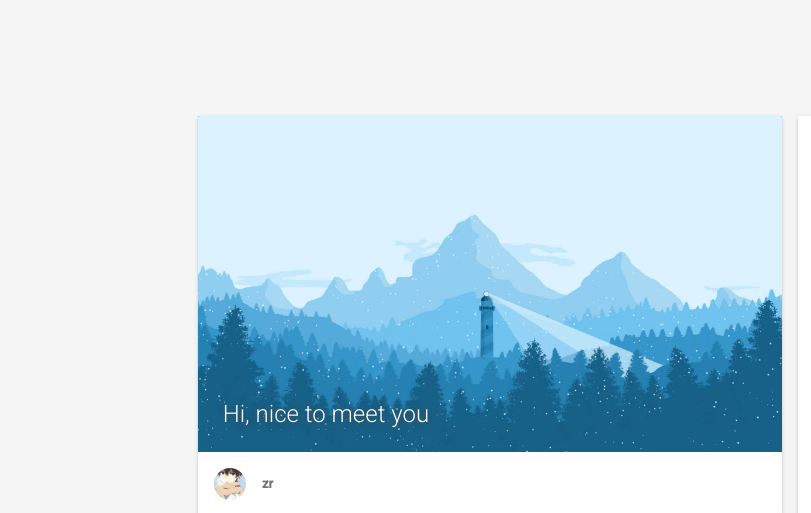
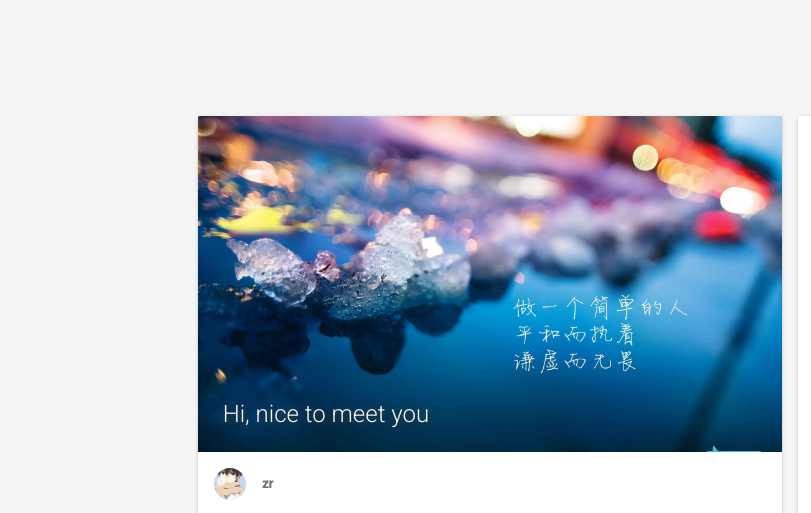
Before and after one commit to rzong/rzong.github.io, a plain HTML site: page index.html in a window 1280 px wide. Shown: the part 57-570 px from the top of the page, 0-811 px from the left. Drawn offline with Linux system fonts and the light colour scheme.

Commit message:
Site updated: 2017-08-14 16:35:13

```diff
--- a/index.html
+++ b/index.html
@@ -295,7 +295,7 @@
 <div class="mdl-card mdl-shadow--2dp daily-pic mdl-cell mdl-cell--8-col index-top-block">
 
     <!-- Pic & Slogan -->
-    <div class="mdl-card__media mdl-color-text--grey-50" style="background-image:url(/img/daily_pic.png)">
+    <div class="mdl-card__media mdl-color-text--grey-50" style="background-image:url(/img/daily_pic.jpg)">
         <p class="index-top-block-slogan"><a href="#">
 
 
```
Also changed, not shown: img/daily_pic.jpg (added).
